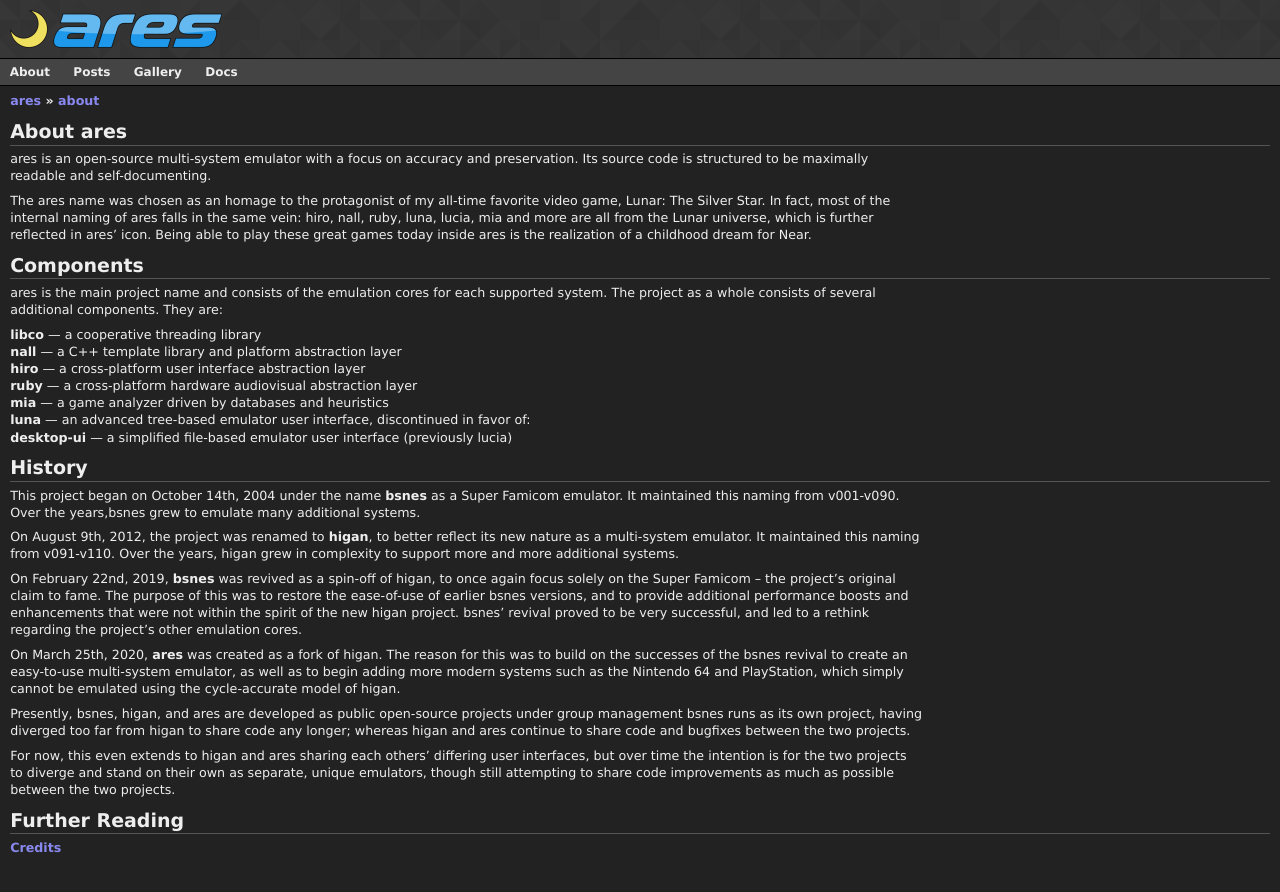
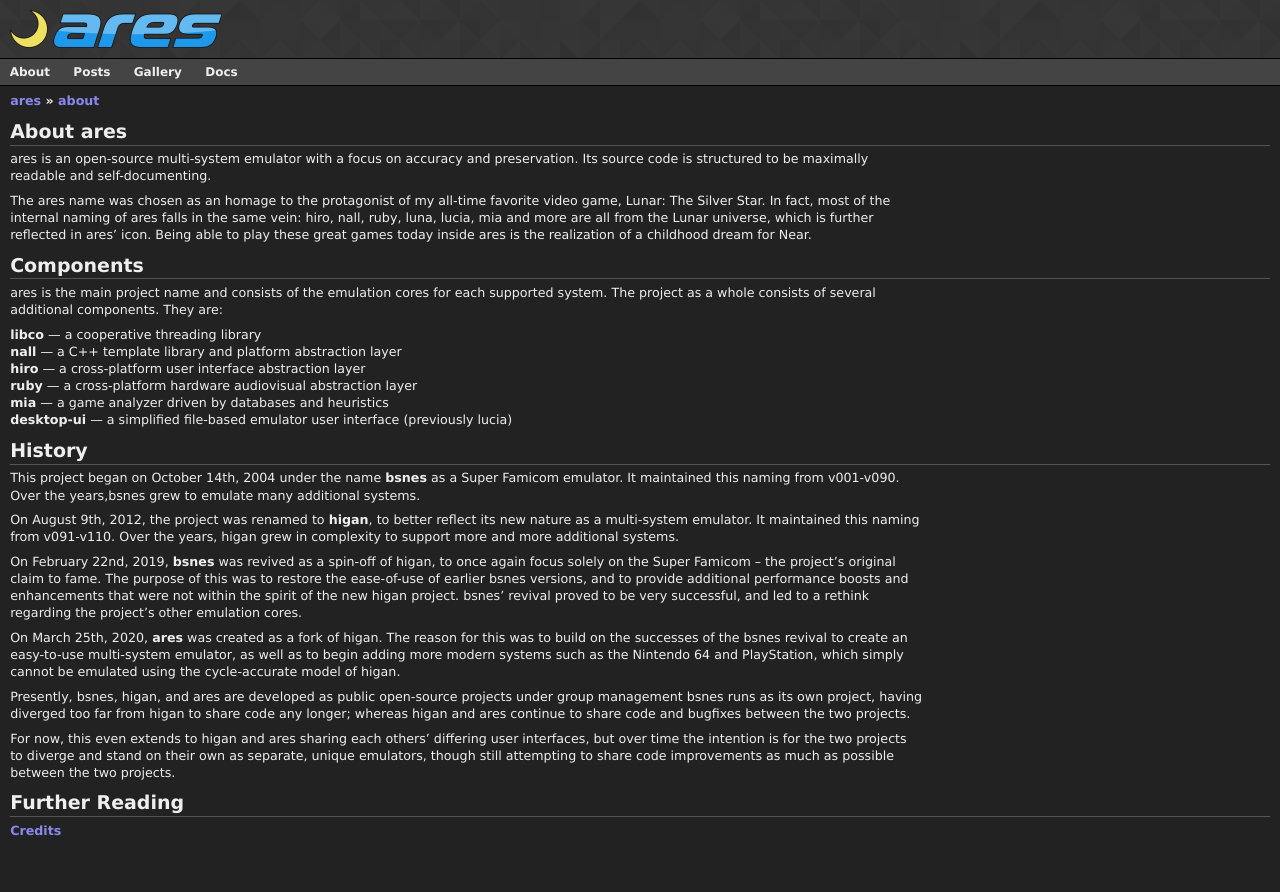
Before and after one commit to ares-emulator/ares-emulator.github.io, a Jekyll site: the page built from about.md, in a window 1280 px wide. Shown: the top 892 px of the page. Built offline with Jekyll 4.4.1, drawn with Linux system fonts in a browser that asks for light colours.

Commit message:
about: remove luna

```diff
--- a/about.md
+++ b/about.md
@@ -29,7 +29,6 @@ components. They are:
 **hiro** — a cross-platform user interface abstraction layer<br>
 **ruby** — a cross-platform hardware audiovisual abstraction layer<br>
 **mia** — a game analyzer driven by databases and heuristics<br>
-**luna** — an advanced tree-based emulator user interface, discontinued in favor of:<br>
 **desktop-ui** — a simplified file-based emulator user interface (previously lucia)
 
 ## History
```
